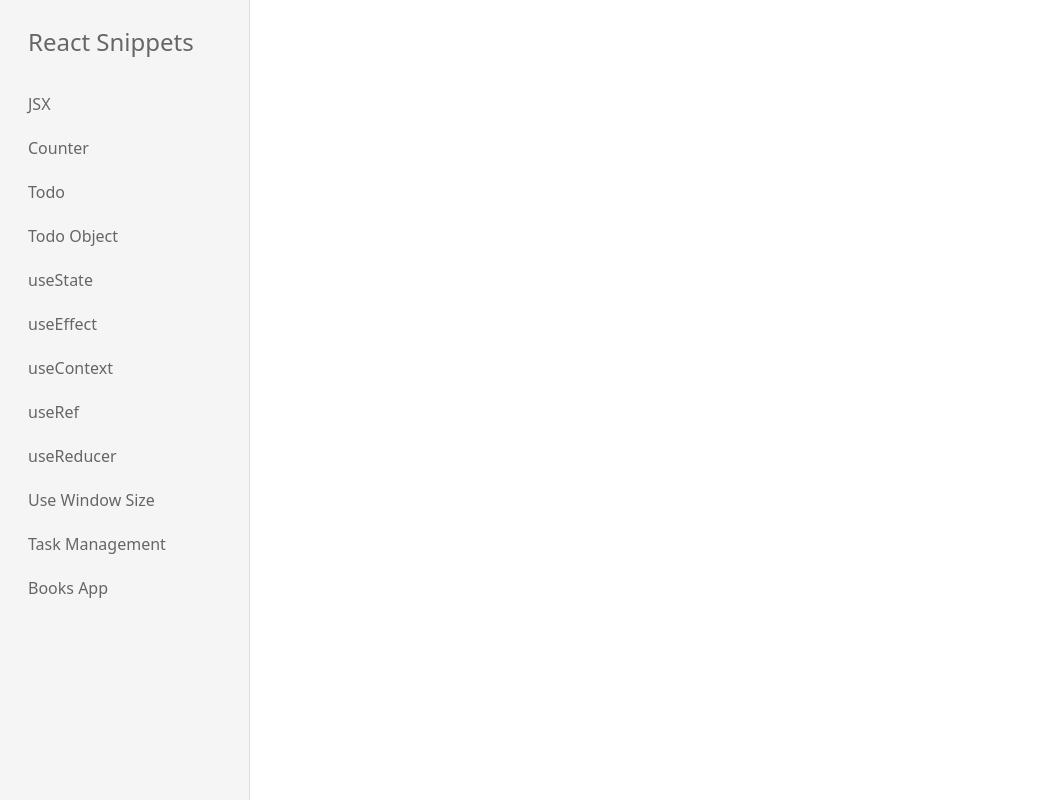
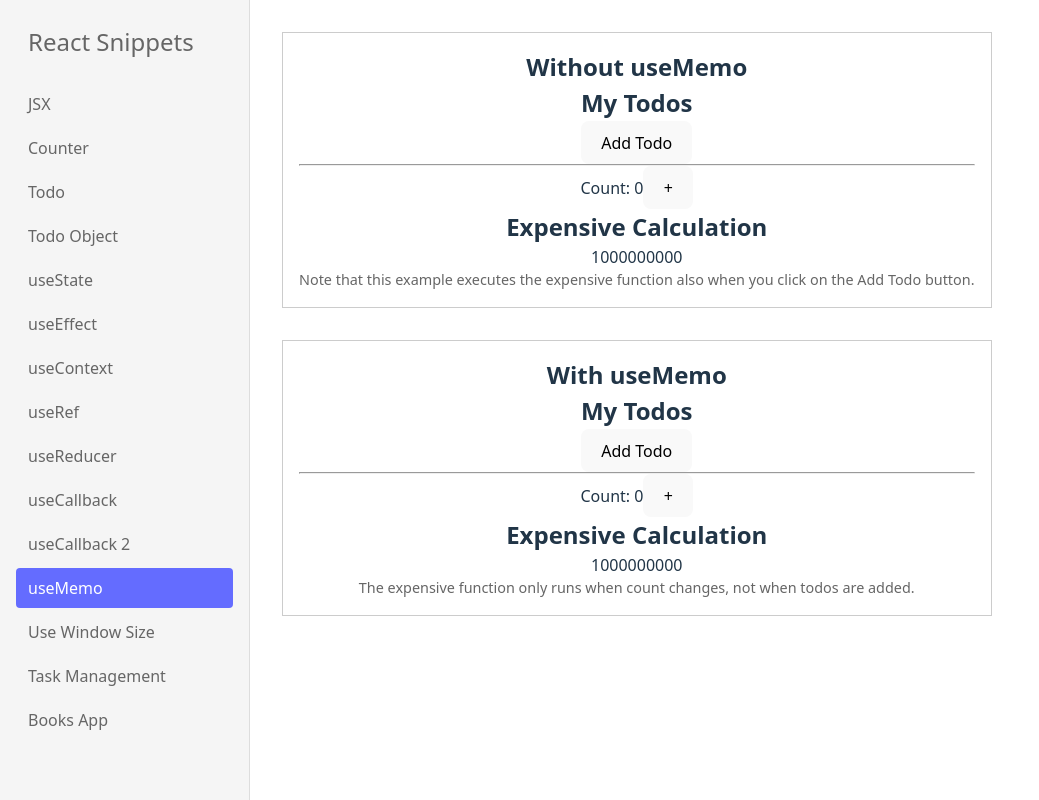
Before and after one commit to jillella/react-snippets, a React (Vite) app: page /use-memo in a window 1280 px wide. Shown: the whole page, without its empty margins (0-1039 px from the left). Built offline with nearby package versions, Linux system fonts and the light colour scheme.

Commit message:
Add useCallback and useMemo components; update App and Sidebar for new route integration.

```diff
--- a/src/App.tsx
+++ b/src/App.tsx
@@ -6,8 +6,11 @@
 import Counter from './snippets/counter'
 import Todo from './snippets/todo'
 import TodoObj from './snippets/todo-obj'
+import UseCallback from './snippets/react-hooks/useCallback'
+import UseCallback2 from './snippets/react-hooks/useCallback2'
 import UseContext from './snippets/react-hooks/useContext'
 import UseEffect from './snippets/react-hooks/useEffect'
+import UseMemo from './snippets/react-hooks/useMemo'
 import UseRef from './snippets/react-hooks/useRef'
 import UseReducer from './snippets/react-hooks/useReducer'
 import UseState from './snippets/react-hooks/useState'
@@ -25,8 +28,11 @@
           <Route path="/counter" element={<Counter />} />
           <Route path="/todo" element={<Todo />} />
           <Route path="/todo-obj" element={<TodoObj />} />
+          <Route path="/use-callback" element={<UseCallback />} />
+          <Route path="/use-callback-2" element={<UseCallback2 />} />
           <Route path="/use-context" element={<UseContext />} />
           <Route path="/use-effect" element={<UseEffect />} />
+          <Route path="/use-memo" element={<UseMemo />} />
           <Route path="/use-ref" element={<UseRef />} />
           <Route path="/use-reducer" element={<UseReducer />} />
           <Route path="/use-state" element={<UseState />} />
--- a/src/components/Sidebar.tsx
+++ b/src/components/Sidebar.tsx
@@ -10,6 +10,9 @@
   { path: '/use-context', name: 'useContext' },
   { path: '/use-ref', name: 'useRef' },
   { path: '/use-reducer', name: 'useReducer' },
+  { path: '/use-callback', name: 'useCallback' },
+  { path: '/use-callback-2', name: 'useCallback 2' },
+  { path: '/use-memo', name: 'useMemo' },
   { path: '/use-window-size', name: 'Use Window Size' },
   { path: '/task-management', name: 'Task Management' },
   { path: '/books-app', name: 'Books App' },
--- /dev/null
+++ b/src/snippets/react-hooks/useCallback.tsx
@@ -0,0 +1,79 @@
+// The useCallback Hook returns a memoized callback function.
+// This allows us to isolate resource intensive functions so that they will not automatically run on every render.
+// The useCallback Hook only runs when one of its dependencies update.
+// This can improve performance by preventing unnecessary re-renders of child components.
+
+import { useState, useCallback, memo } from 'react';
+
+// Child component that receives a callback function
+const ExpensiveChild = memo(({ onClick, count }: { onClick: () => void; count: number }) => {
+  console.log('ExpensiveChild rendered');
+  return (
+    <div>
+      <p>Count: {count}</p>
+      <button onClick={onClick}>Increment</button>
+    </div>
+  );
+});
+
+// Without useCallback - the function is recreated on every render
+// This causes ExpensiveChild to re-render even when count doesn't change
+function WithoutCallback() {
+  const [count, setCount] = useState(0);
+  const [otherState, setOtherState] = useState(0);
+
+  const handleClick = () => {
+    setCount(c => c + 1);
+  };
+
+  return (
+    <>
+      <p>Other State: {otherState}</p>
+      <button onClick={() => setOtherState(s => s + 1)}>Update Other State</button>
+      <ExpensiveChild onClick={handleClick} count={count} />
+      <p style={{ fontSize: '0.9rem', color: '#666' }}>
+        (Check console - ExpensiveChild re-renders when otherState changes)
+      </p>
+    </>
+  );
+}
+
+// With useCallback - the function is memoized and only recreated when dependencies change
+// This prevents ExpensiveChild from re-rendering when otherState changes
+function WithCallback() {
+  const [count, setCount] = useState(0);
+  const [otherState, setOtherState] = useState(0);
+
+  const handleClick = useCallback(() => {
+    setCount(c => c + 1);
+  }, []); // Empty dependency array - function never changes
+
+  return (
+    <>
+      <p>Other State: {otherState}</p>
+      <button onClick={() => setOtherState(s => s + 1)}>Update Other State</button>
+      <ExpensiveChild onClick={handleClick} count={count} />
+      <p style={{ fontSize: '0.9rem', color: '#666' }}>
+        (Check console - ExpensiveChild only re-renders when count changes)
+      </p>
+    </>
+  );
+}
+
+// Main component showing all examples
+function UseCallback() {
+  return (
+    <div>
+      <div style={{ marginBottom: '2rem', padding: '1rem', border: '1px solid #ccc' }}>
+        <h2>Without useCallback</h2>
+        <WithoutCallback />
+      </div>
+      <div style={{ padding: '1rem', border: '1px solid #ccc' }}>
+        <h2>With useCallback</h2>
+        <WithCallback />
+      </div>
+    </div>
+  );
+}
+
+export default UseCallback;
--- /dev/null
+++ b/src/snippets/react-hooks/useCallback2.tsx
@@ -0,0 +1,90 @@
+// The useCallback Hook is used to memoize a callback function.
+// Memoizing a function means caching the result of a function so that it does not need to be recalculated.
+// The useCallback function only re-executes when one of its dependencies changes value.
+// This allows us to isolate resource intensive functions so that they will not automatically run on every render.
+
+import { useState, useCallback, memo } from 'react';
+
+// Child component that receives a function prop
+const Button = memo(({ onClick, text }: { onClick: () => void; text: string }) => {
+  console.log(`${text} button rendered`);
+  return <button onClick={onClick}>{text}</button>;
+});
+
+// Parent component without useCallback
+// This function is recreated on every render, causing all Button components to re-render
+function WithoutCallbackExample() {
+  const [count1, setCount1] = useState(0);
+  const [count2, setCount2] = useState(0);
+
+  // These functions are recreated on every render
+  const handleClick1 = () => {
+    setCount1(count1 + 1);
+  };
+
+  const handleClick2 = () => {
+    setCount2(count2 + 1);
+  };
+
+  console.log("Parent rendered");
+  return (
+    <div>
+      <h2>Without useCallback:</h2>
+      <p>Count 1: {count1}</p>
+      <p>Count 2: {count2}</p>
+      <Button onClick={handleClick1} text="Button 1" />
+      <Button onClick={handleClick2} text="Button 2" />
+      <p style={{ fontSize: '0.9rem', color: '#666' }}>
+        (Check console - all components re-render when clicking either button)
+      </p>
+    </div>
+  );
+}
+
+// Parent component with useCallback
+// These functions are memoized and only recreated when their dependencies change
+// When clicking Button 1, only Parent and Button 1 should re-render
+// When clicking Button 2, only Parent and Button 2 should re-render
+function WithCallbackExample() {
+  const [count1, setCount1] = useState(0);
+  const [count2, setCount2] = useState(0);
+
+  // These functions are memoized and only recreated when dependencies change
+  const handleClick1 = useCallback(() => {
+    setCount1(count1 + 1);
+  }, [count1]);
+
+  const handleClick2 = useCallback(() => {
+    setCount2(count2 + 1);
+  }, [count2]);
+
+  console.log("Parent rendered");
+  return (
+    <div>
+      <h2>With useCallback:</h2>
+      <p>Count 1: {count1}</p>
+      <p>Count 2: {count2}</p>
+      <Button onClick={handleClick1} text="Button 1" />
+      <Button onClick={handleClick2} text="Button 2" />
+      <p style={{ fontSize: '0.9rem', color: '#666' }}>
+        (Check console - only the relevant button re-renders when clicked)
+      </p>
+    </div>
+  );
+}
+
+// Main component showing all examples
+function UseCallback2() {
+  return (
+    <div>
+      <div style={{ marginBottom: '2rem', padding: '1rem', border: '1px solid #ccc' }}>
+        <WithoutCallbackExample />
+      </div>
+      <div style={{ padding: '1rem', border: '1px solid #ccc' }}>
+        <WithCallbackExample />
+      </div>
+    </div>
+  );
+}
+
+export default UseCallback2;
--- /dev/null
+++ b/src/snippets/react-hooks/useMemo.tsx
@@ -0,0 +1,109 @@
+// The React useMemo Hook returns a memoized value.
+// Think of memoization as caching a value so that it does not need to be recalculated.
+// The useMemo Hook only runs when one of its dependencies update.
+// This can improve performance by preventing expensive calculations from running on every render.
+
+import { useState, useMemo } from 'react';
+
+// Expensive calculation function
+const expensiveCalculation = (num: number) => {
+  console.log("Calculating...");
+  for (let i = 0; i < 1000000000; i++) {
+    num += 1;
+  }
+  return num;
+};
+
+// Without useMemo - the expensive function runs on every render
+// When changing the count or adding a todo, you will notice a delay in execution
+function WithoutMemo() {
+  const [count, setCount] = useState(0);
+  const [todos, setTodos] = useState<string[]>([]);
+  const calculation = expensiveCalculation(count);
+
+  const increment = () => {
+    setCount((c) => c + 1);
+  };
+
+  const addTodo = () => {
+    setTodos((t) => [...t, "New Todo"]);
+  };
+
+  return (
+    <div>
+      <div>
+        <h2>My Todos</h2>
+        {todos.map((todo, index) => {
+          return <p key={index}>{todo}</p>;
+        })}
+        <button onClick={addTodo}>Add Todo</button>
+      </div>
+      <hr />
+      <div>
+        Count: {count}
+        <button onClick={increment}>+</button>
+        <h2>Expensive Calculation</h2>
+        {calculation}
+        <p style={{ fontSize: '0.9rem', color: '#666' }}>
+          Note that this example executes the expensive function also when you click on the Add Todo button.
+        </p>
+      </div>
+    </div>
+  );
+}
+
+// With useMemo - the expensive function only runs when count changes
+// Adding todos won't trigger the expensive calculation
+function WithMemo() {
+  const [count, setCount] = useState(0);
+  const [todos, setTodos] = useState<string[]>([]);
+  const calculation = useMemo(() => expensiveCalculation(count), [count]);
+
+  const increment = () => {
+    setCount((c) => c + 1);
+  };
+
+  const addTodo = () => {
+    setTodos((t) => [...t, "New Todo"]);
+  };
+
+  return (
+    <div>
+      <div>
+        <h2>My Todos</h2>
+        {todos.map((todo, index) => {
+          return <p key={index}>{todo}</p>;
+        })}
+        <button onClick={addTodo}>Add Todo</button>
+      </div>
+      <hr />
+      <div>
+        Count: {count}
+        <button onClick={increment}>+</button>
+        <h2>Expensive Calculation</h2>
+        {calculation}
+        <p style={{ fontSize: '0.9rem', color: '#666' }}>
+          The expensive function only runs when count changes, not when todos are added.
+        </p>
+      </div>
+    </div>
+  );
+}
+
+// Main component showing all examples
+function UseMemo() {
+  return (
+    <div>
+      <div style={{ marginBottom: '2rem', padding: '1rem', border: '1px solid #ccc' }}>
+        <h2>Without useMemo</h2>
+        <WithoutMemo />
+      </div>
+      <div style={{ padding: '1rem', border: '1px solid #ccc' }}>
+        <h2>With useMemo</h2>
+        <WithMemo />
+      </div>
+    </div>
+  );
+}
+
+export default UseMemo;
```
